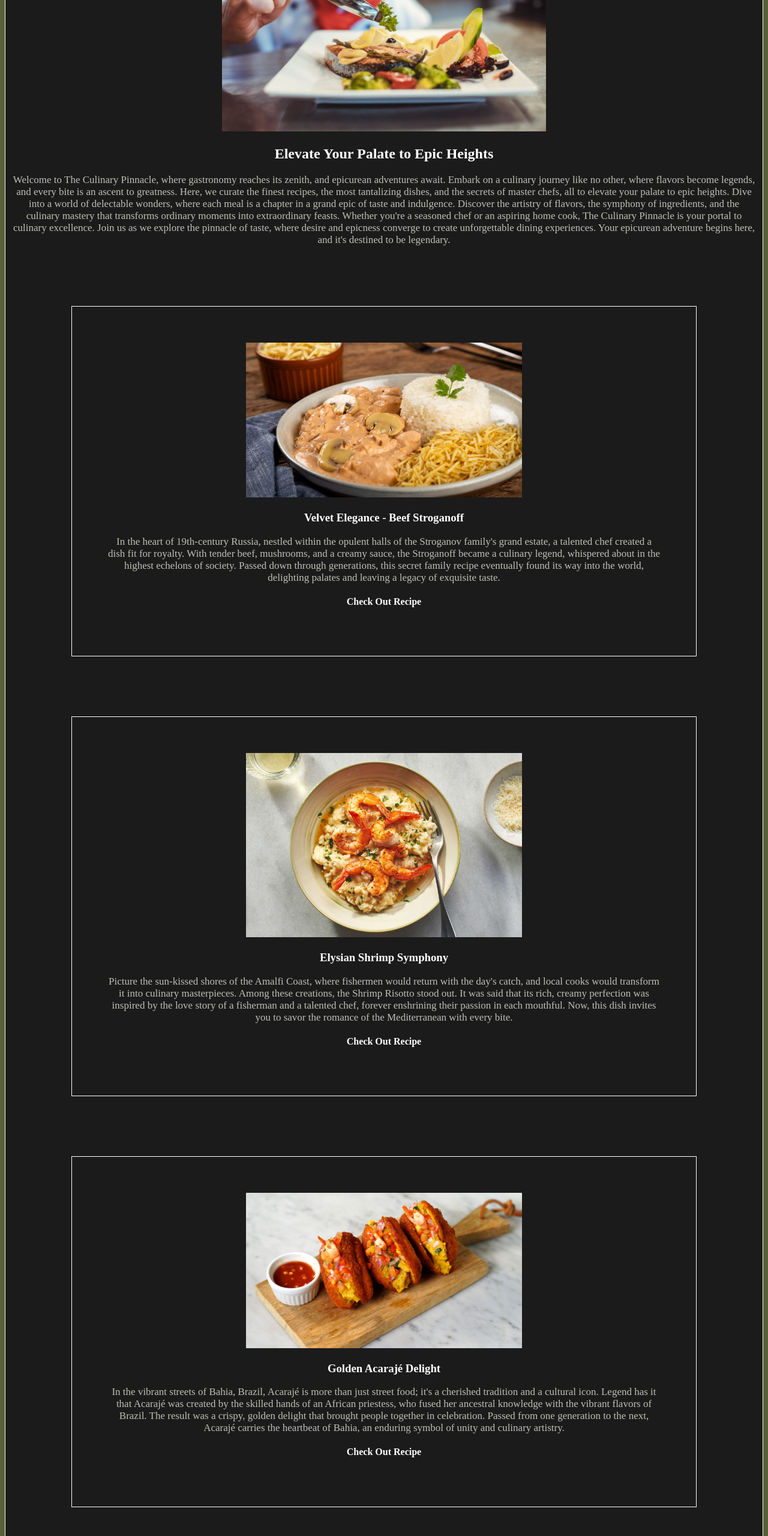
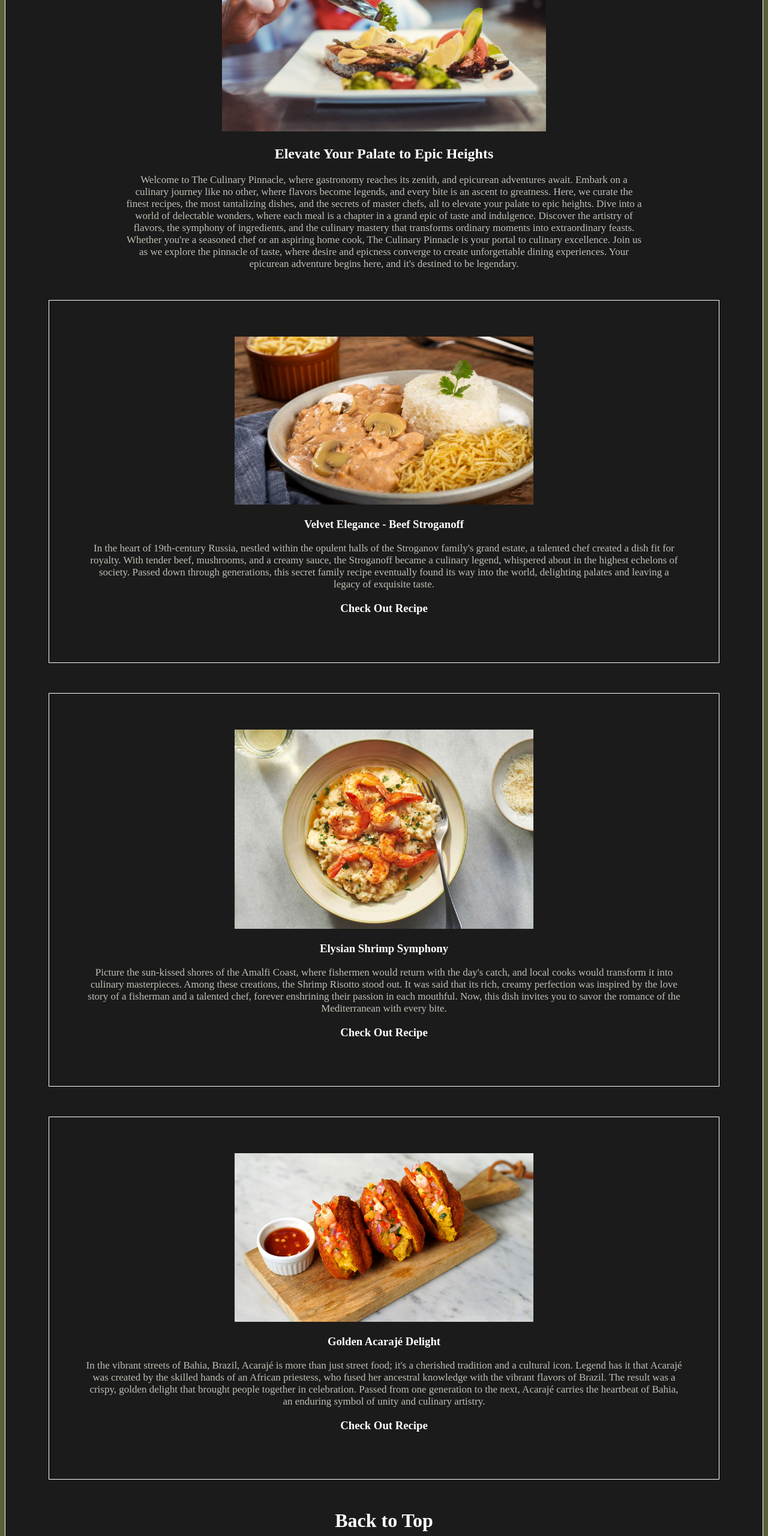
Before and after one commit to Luis-H-A-Souza/odin-recipes, a plain HTML site: page index.html in a window 1280 px wide. Shown: the part 240-2800 px from the top of the page at 60% size. Drawn offline with Linux system fonts and the light colour scheme.

Commit message:
Feat: Add borders in recipe webpages
create borders and rework margins, padding and line height

```diff
--- a/index.html
+++ b/index.html
@@ -20,7 +20,7 @@
 
       <h2>Elevate Your Palate to Epic Heights</h2>
 
-      <p>
+      <div class="recipe-title-box"><p>
         Welcome to The Culinary Pinnacle, where gastronomy reaches its zenith,
         and epicurean adventures await. Embark on a culinary journey like no
         other, where flavors become legends, and every bite is an ascent to
@@ -35,7 +35,7 @@
         the pinnacle of taste, where desire and epicness converge to create
         unforgettable dining experiences. Your epicurean adventure begins here,
         and it's destined to be legendary.
-      </p>
+      </p></div>
 
       <div class="recipes-box">
         <img
@@ -56,7 +56,7 @@
           palates and leaving a legacy of exquisite taste.
         </p>
         <a href="recipes/stroganoff.html" id="recipe-link"
-          ><h4>Check Out Recipe</h4></a
+          ><h3>Check Out Recipe</h3></a
         >
       </div>
       <div class="recipes-box">
@@ -79,7 +79,7 @@
         </p>
 
         <a href="recipes/shrimp-risotto.html" id="recipe-link"
-          ><h4>Check Out Recipe</h4></a
+          ><h3>Check Out Recipe</h3></a
         >
       </div>
       <div class="recipes-box">
@@ -102,8 +102,8 @@
           and culinary artistry.
         </p>
 
-        <a href="recipes/stroganoff.html" id="recipe-link"
-          ><h4>Check Out Recipe</h4></a
+        <a href="recipes/acaraje.html" id="recipe-link"
+          ><h3>Check Out Recipe</h3></a
         >
       </div>
       <a href="#" id="return"><h1>Back to Top</h1></a>
--- a/style.css
+++ b/style.css
@@ -38,17 +38,33 @@ p {
   text-align: center;
 }
 
-
+#recipe-link {
+  text-align: center;
+  margin-bottom: 100%;
+}
 a {
   text-decoration: none;
   text-align: left;
 }
 .recipes-box {
-  margin: 100px;
+  margin: 50px;
+  margin-left: 5%;
+  margin-right: 5%;
   border: 1px solid white;
   padding: 60px;
+
 }
-#recipe-link {
-  text-align: center;
-  margin-bottom: 100%;
+
+.ingredient-box {
+  margin: 50px;
+  margin-left: 400px;
+  margin-right: 400px;
+  border: 1px solid white;
+  padding: 20px;
+  line-height: 35px;
 }
+
+.recipe-title-box {
+  margin-left: 15%;
+  margin-right: 15%;
+}
```
Also changed, not shown: recipes/acaraje.html (+27 -16 lines), recipes/shrimp-risotto.html (+12 -6 lines), recipes/stroganoff.html (+11 -5 lines).
